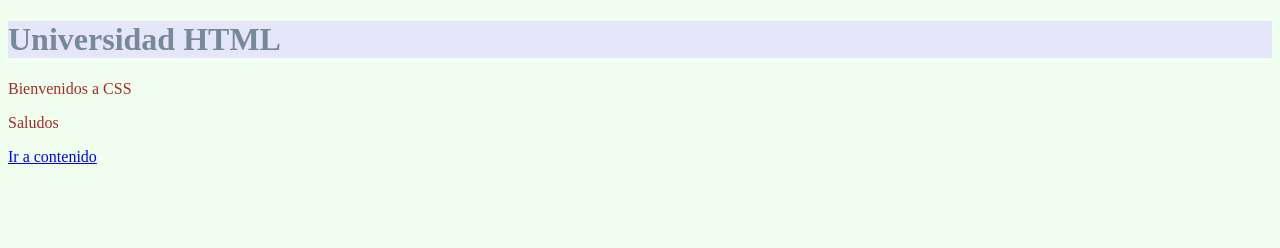
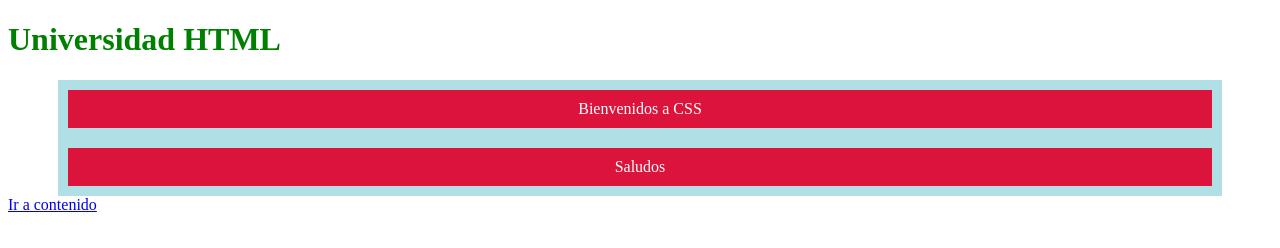
Before and after one commit to SASOPELANA/Udemy_Cursos, a plain HTML site: page Curso_HTML/Seccion_4_Intro_HTML_CSS/index.html in a window 1280 px wide. Drawn offline with Linux system fonts and the light colour scheme.

Commit message:
Manejo Pading, border y margen en CSS

```diff
--- a/Curso_HTML/Seccion_4_Intro_HTML_CSS/CSS/estilos.css
+++ b/Curso_HTML/Seccion_4_Intro_HTML_CSS/CSS/estilos.css
@@ -3,6 +3,14 @@ h1 {
 }
 
 p {
-  color: brown;
-  /* background-color: white;*/
+  color: white;
+  background-color: crimson;
+  padding: 10px;
+  border: 10px solid powderblue;
+  /*margin-top: 40px;
+  margin-right: 10px;
+  margin-bottom: 20px;
+  margin-left: 10px;*/
+  margin: auto 50px;
+  text-align: center; /* -->  alinear textos */
 }
--- a/Curso_HTML/Seccion_4_Intro_HTML_CSS/index.html
+++ b/Curso_HTML/Seccion_4_Intro_HTML_CSS/index.html
@@ -1,34 +1,15 @@
 <!doctype html>
-<html lang="en">
+<htm lang="en">
   <head>
     <meta charset="UTF-8" />
     <meta name="viewport" content="width=device-width, initial-scale=1" />
     <title>Universidad HTML</title>
-    <!--
-    <style>
-      h1 {
-        color: green;
-      }
-
-      p {
-        color: white;
-        background-color: black;
-      }
-    </style>
-    -->
     <link rel="stylesheet" href="css/estilos.css" />
-    <style>
-      h1 {
-        color: lightcoral;
-      }
-    </style>
   </head>
-  <body style="background-color: honeydew">
-    <h1 style="color: lightslategray; background-color: lavender">
-      Universidad HTML
-    </h1>
+  <body>
+    <h1>Universidad HTML</h1>
     <p>Bienvenidos a CSS</p>
     <p>Saludos</p>
     <a href="contenido.html">Ir a contenido</a>
   </body>
-</html>
+</htm>
```
